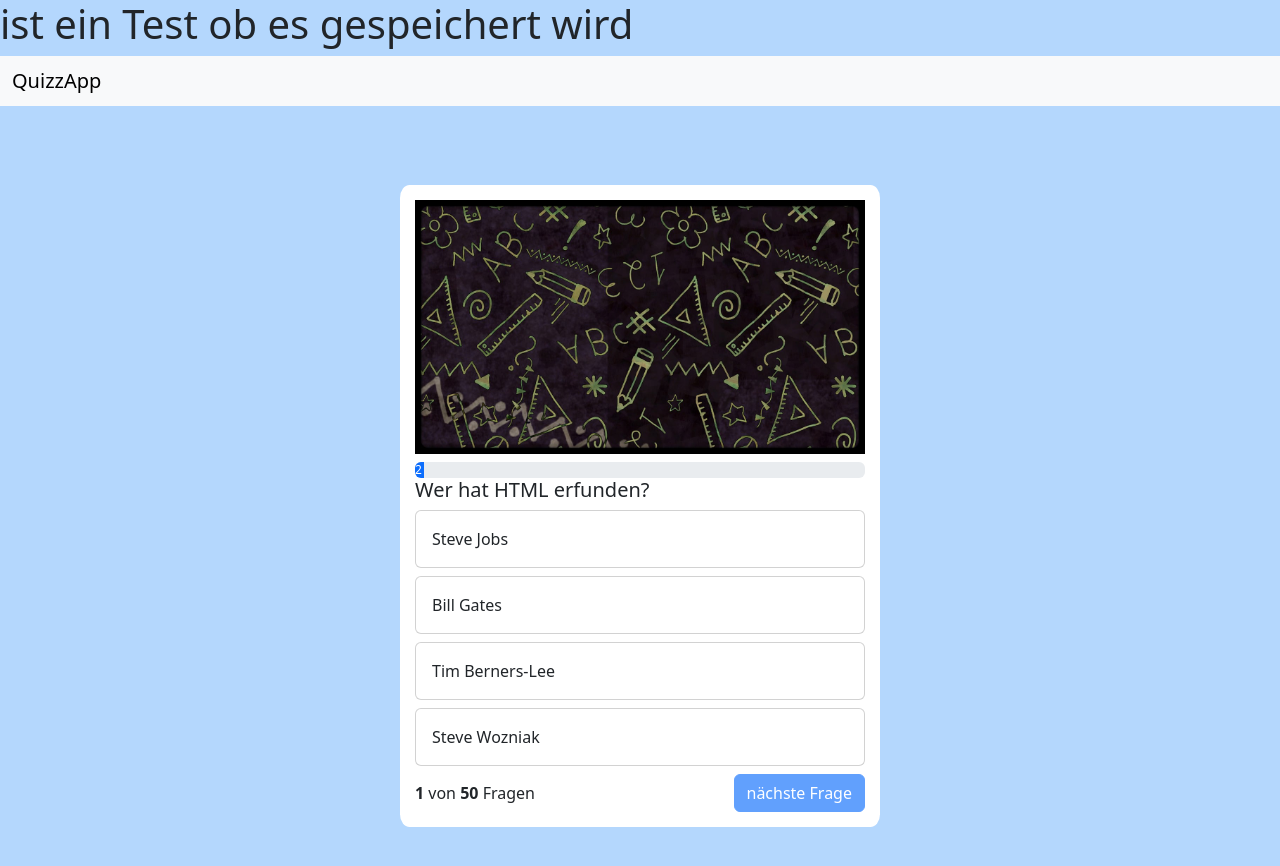
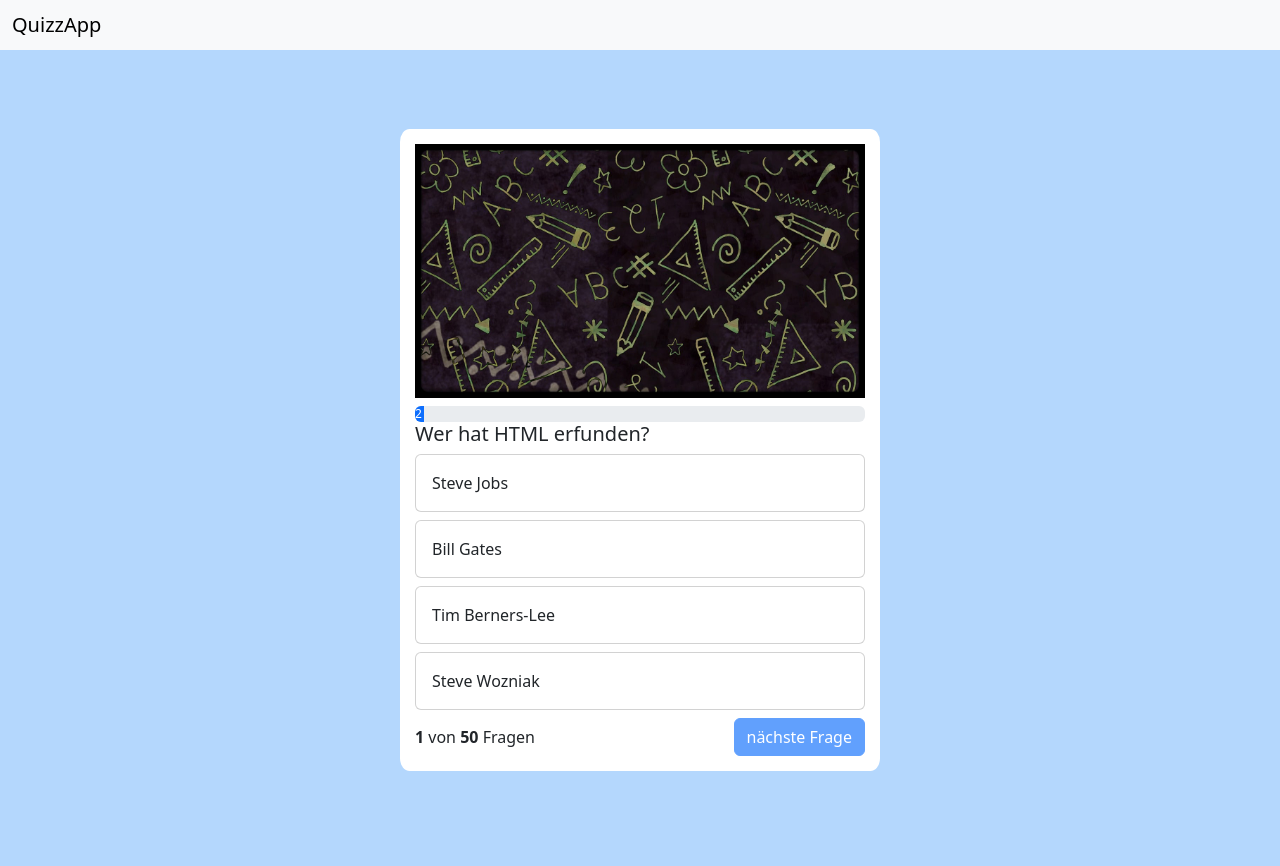
Before and after one commit to ArturitoMUC/QuizzApp, a plain HTML site: page index.html in a window 1280 px wide. Drawn offline with nearby package versions, Linux system fonts and the light colour scheme.

Commit message:
cancelled Headline

```diff
--- a/index.html
+++ b/index.html
@@ -21,8 +21,6 @@
 </head>
 
 <body onload="init()">
-<h1>ist ein Test ob es gespeichert wird</h1>
-
     <nav class="navbar bg-body-tertiary">
         <div class="container-fluid">
             <span class="navbar-brand mb-0 h1">QuizzApp</span>
```
